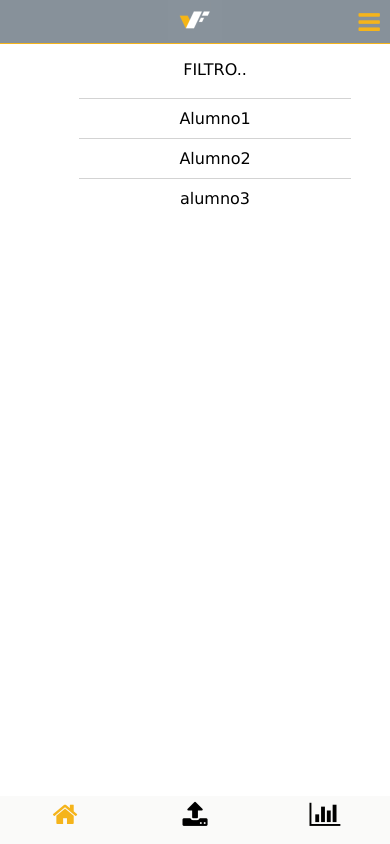
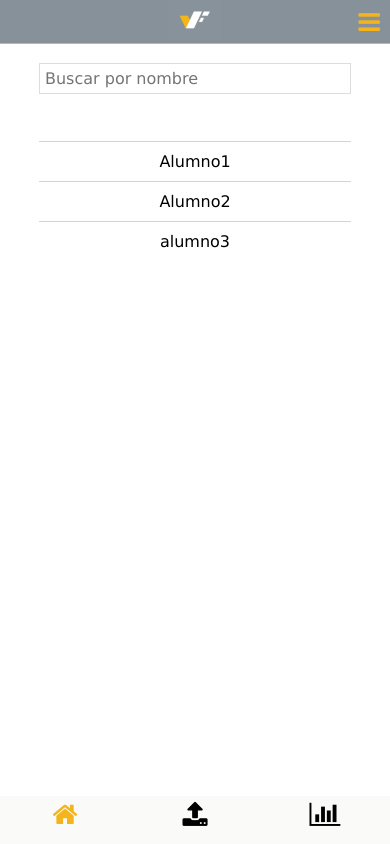
Before and after one commit to fedeabdo/vitalfit, a website: page www/entrenador.html in a window 390 px wide. Drawn offline with Linux system fonts and the light colour scheme; some packages are replaced by stand-ins of ours.

Commit message:
filtro de alumnis

```diff
--- a/www/custom/custom.css
+++ b/www/custom/custom.css
@@ -169,11 +169,12 @@ a {
 	padding-top: 10px;
 	padding-bottom: 10px;
 }
-.lista-alumnos{
+.lista_alumnos{
 	text-align: center;
 	list-style: none;
+	padding-left: 0px;
 }
-.lista-alumnos li{
+.lista_alumnos li{
 	padding-bottom: 10px;
 	padding-top: 10px;
 	border-top:	solid 1px lightgrey;
@@ -205,3 +206,14 @@ a {
 	background-color: 	grey;
 	color: white;
 }
+
+.filtro_alumnos{
+	/* background-image: url('/css/searchicon.png'); Add a search icon to input */
+	background-position: 10px 12px; /* Position the search icon */
+	background-repeat: no-repeat; /* Do not repeat the icon image */
+	width: 100%; /* Full-width */
+	font-size: 16px; /* Increase font-size */
+	padding: 12px 20px 12px 40px; /* Add some padding */
+	border: 1px solid #ddd; /* Add a grey border */
+	margin-bottom: 12px; /* Add some space below the input */
+}
--- a/www/custom/custom.js
+++ b/www/custom/custom.js
@@ -224,7 +224,7 @@ function installEvents2() {
 function alumno_upload(){
 	let alumno_upload_html = $('<div class="alumno-upload"><br><button>Nueva sesion</button><br><button>Plan nuevo</button><br><button>Plan anterior</button><br></div>')
 
-	$('li a', ".lista-alumnos").append(alumno_upload_html);
+	$('li a', ".lista_alumnos").append(alumno_upload_html);
 	$('.alumno-upload').hide();
 }
 
@@ -233,6 +233,25 @@ $(document).ready(()=>{
 });
 
 function alumno_upload_onclick(event){
-	$()
+	$(".alumno-upload").not($(".alumno-upload",event)).slideUp()
 	$(".alumno-upload",event).slideToggle();
 }
+
+function filtro_alumnos(){
+	var input, filter, ul, li, a, i, txtValue;
+	input = $('.filtro_alumnos');
+	filter = input.val().toUpperCase();
+	ul = $(".lista_alumnos");
+	li = $('li', ".lista_alumnos");
+
+	// Loop through all list items, and hide those who don't match the search query
+	for (i = 0; i < li.length; i++) {
+	  a = $("a", li[i]);
+	  txtValue = a.text();
+	  if (txtValue.toUpperCase().indexOf(filter) > -1) {
+		li[i].style.display = "";
+	  } else {
+		li[i].style.display = "none";
+	  }
+	}
+}
--- a/www/entrenador.html
+++ b/www/entrenador.html
@@ -41,9 +41,10 @@
 					</div>
 					<div class="mui-page-body mui-scrollable" id="home-body">
 						<div>
-
 							<div class="col-80">
-								<ul class="lista-alumnos">FILTRO.. <br><br>
+								<br>
+								<input type="text" class="filtro_alumnos" onkeyup="filtro_alumnos()" placeholder="Buscar por nombre">
+								<ul class="lista_alumnos"><br>
 									<li><a onclick="alumno_upload_onclick(this)">Alumno1</a></li>
 									<li><a onclick="alumno_upload_onclick(this)">Alumno2</a></li>
 									<li><a onclick="alumno_upload_onclick(this)">alumno3</a></li>
```
